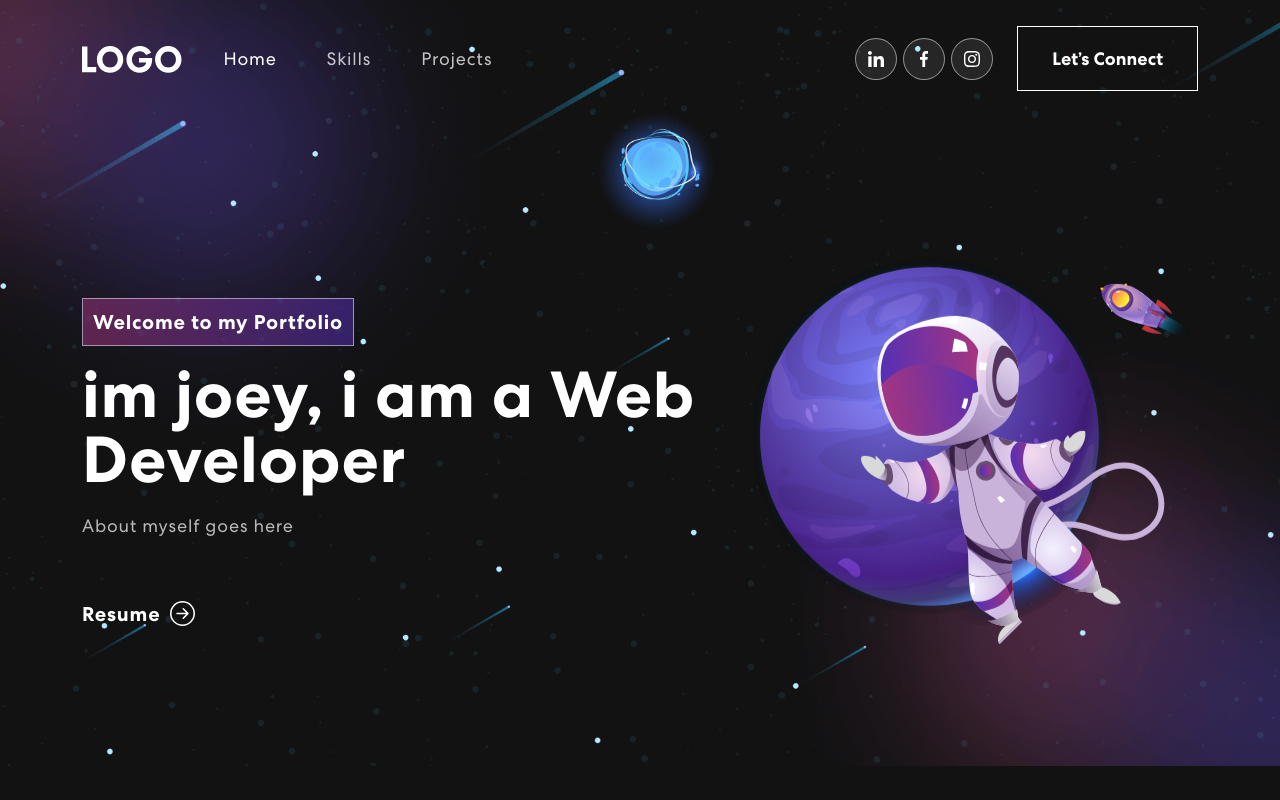
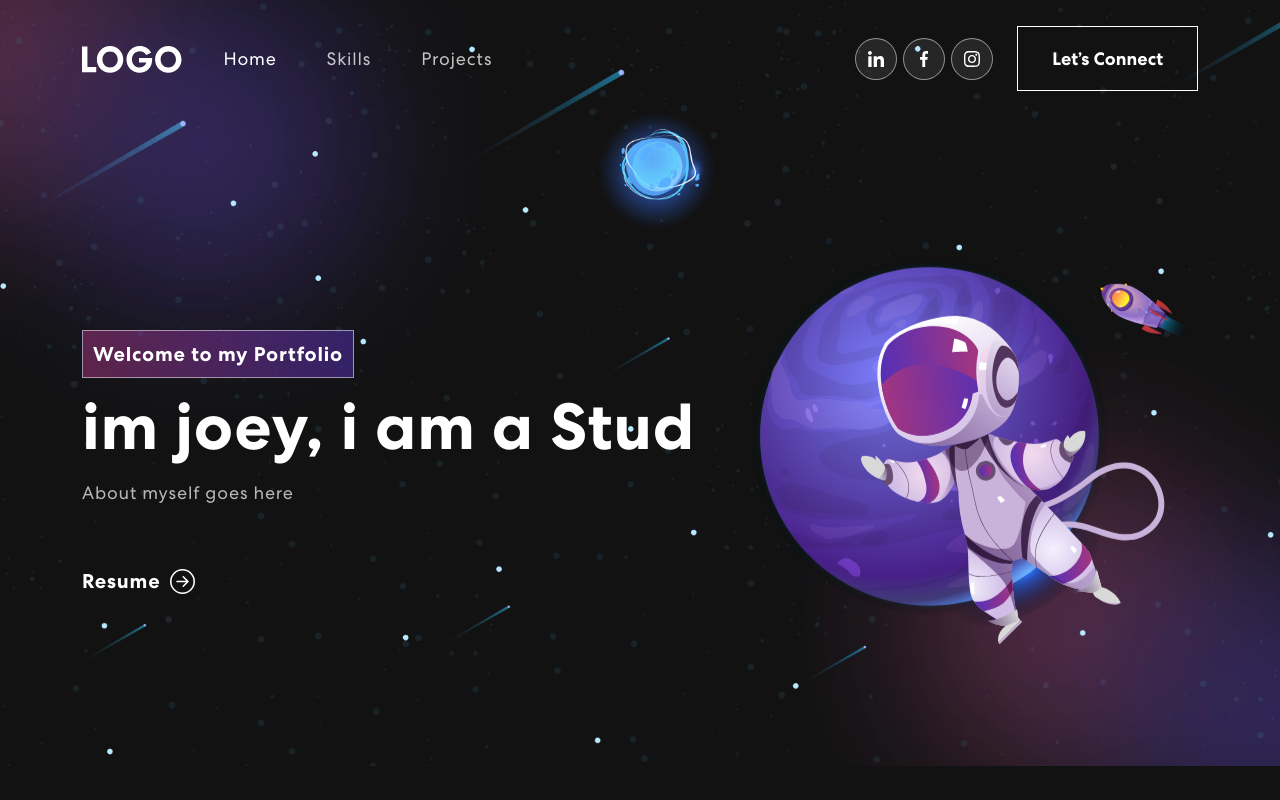
Before and after one commit to jorofino3/portfolio, a React (Create React App) app in the folder app/: page / in a window 1280 px wide. Built offline with nearby package versions, Linux system fonts and the light colour scheme.

Commit message:
changes added to header

```diff
--- a/app/src/components/Banner.js
+++ b/app/src/components/Banner.js
@@ -8,9 +8,9 @@ export const Banner = () => {
   const [isDeleting, setIsDeleting] = useState(false);
   const [text, setText] = useState("");
   const [index, setIndex] = useState(1);
-  const toRotate = ["Web Developer", "Web Designer", "UI/UX Designer"]; // subject to change
+  const toRotate = ["Student", "Teaching Assitant", "Web Developer"]; // change
 
-  const [delta, setDelta] = useState(300 - Math.random() * 100); // randomize the speed of the text typed
+  const [delta, setDelta] = useState(300 - Math.random() * 100); // randomize the speed of the text typed (change faster?)
   const period = 2000; //time passed between each word in rotation
 
   //types and deletes animated text
@@ -36,6 +36,7 @@ export const Banner = () => {
 
     //delete the twice as fast (subject to change)
     if (isDeleting) {
+      //this logarithmically increases the speed of the delete: change to be a constant delta speed
       setDelta((prevDelta) => prevDelta / 2);
     }
 
```
